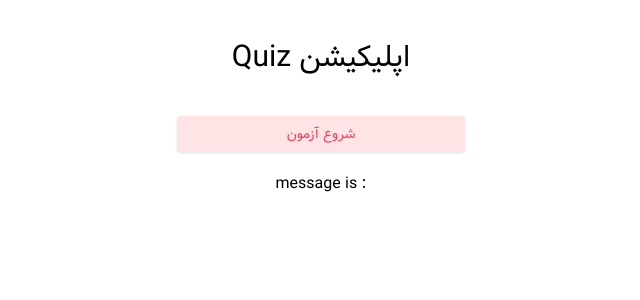
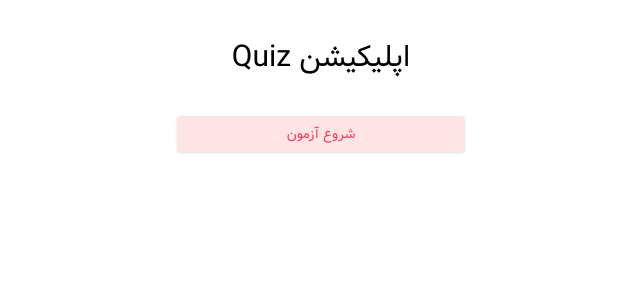
Before and after one commit to mohammadashrafi/next-auth-session, a Next.js app: page / in a window 1280 px wide. Shown: the top 300 px of the page, without its empty margins (606-1246 px from the left). Built offline with nearby package versions, Linux system fonts and the light colour scheme.

Commit message:
add access storage button

```diff
--- a/src/app/page.js
+++ b/src/app/page.js
@@ -1,5 +1,6 @@
 import Link from "next/link";
 import Postmes from "../components/postMessegeComponent/postmes";
+import RequestStorage from "../components/requestStorage";
 
 export default function Home() {
     return (
@@ -18,7 +19,9 @@ export default function Home() {
                     </button>
                 </Link>
             </div>
-            <Postmes/>
+            {/* <Postmes/> */}
+            <RequestStorage/>
+
         </main>
     );
 }
--- /dev/null
+++ b/src/components/requestStorage/index.jsx
@@ -0,0 +1,32 @@
+"use client"
+import React from 'react'
+
+const RequestStorage = () => {
+
+const handelClick=()=>{
+document.hasStorageAccess().then((hasaccess)=>{
+    if(!hasaccess){
+        return document.requestStorageAccess()
+    }
+
+}).then(()=>{
+    console.log("now we have access to the cookie")
+    console.log(`cookie :${document.cookie}`)
+}).catch((error)=>{
+    console.log(error)
+})
+
+
+}
+
+
+
+
+  return (
+    <div>
+      <button className='m-auto bg-red-500 p-5' onClick={handelClick}>click access storage</button>
+    </div>
+  )
+}
+
+export default RequestStorage
```
Also changed, not shown: 1 other file (tests, documents, lock files or other folders).
